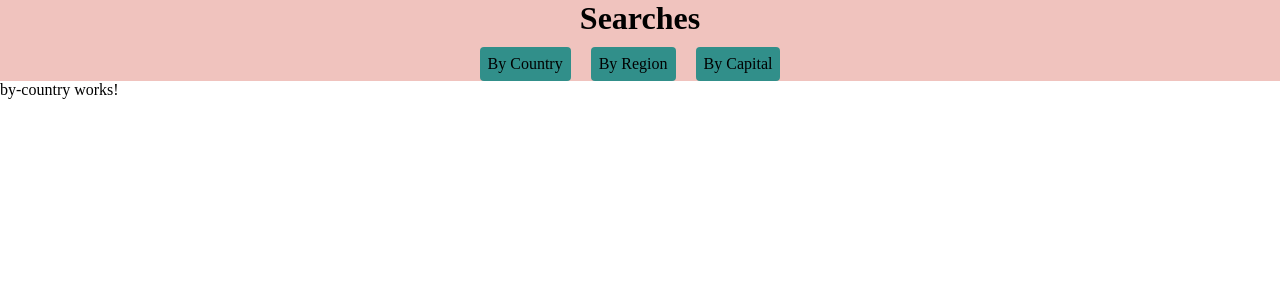
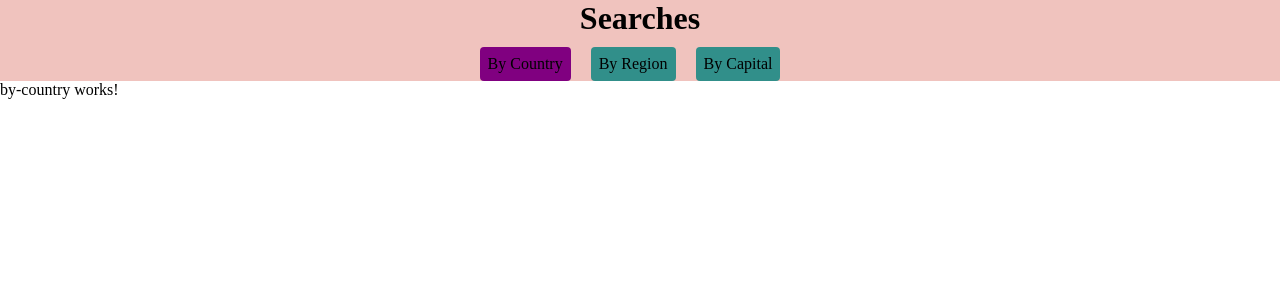
Before and after one commit to crisgarm/countries-app, an Angular app: page / in a window 1280 px wide. Shown: the top 300 px of the page. Built offline with nearby package versions, Linux system fonts and the light colour scheme.

Commit message:
Add routerLink to active menu

```diff
--- a/src/app/app.component.html
+++ b/src/app/app.component.html
@@ -2,9 +2,29 @@
   <h1 class="header__title">Searches</h1>
   <nav>
     <ul class="header__list">
-      <li class="header__list-item">By Country</li>
-      <li class="header__list-item">By Region</li>
-      <li class="header__list-item">By Capital</li>
+      <li
+        routerLink=""
+        routerLinkActive="active"
+        [routerLinkActiveOptions]="{ exact: true }"
+        class="header__list-item"
+      >
+        <!-- Tenemos que poner el routerLinkActiveOptions porque la ruta está vacía -->
+        By Country
+      </li>
+      <li
+        routerLink="region"
+        routerLinkActive="active"
+        class="header__list-item"
+      >
+        By Region
+      </li>
+      <li
+        routerLink="capital"
+        routerLinkActive="active"
+        class="header__list-item"
+      >
+        By Capital
+      </li>
     </ul>
   </nav>
 </header>
--- a/src/styles.css
+++ b/src/styles.css
@@ -32,3 +32,7 @@
   background-color: rgb(49, 143, 138);
   border-radius: 4px;
 }
+
+.active {
+  background-color: purple;
+}
```
